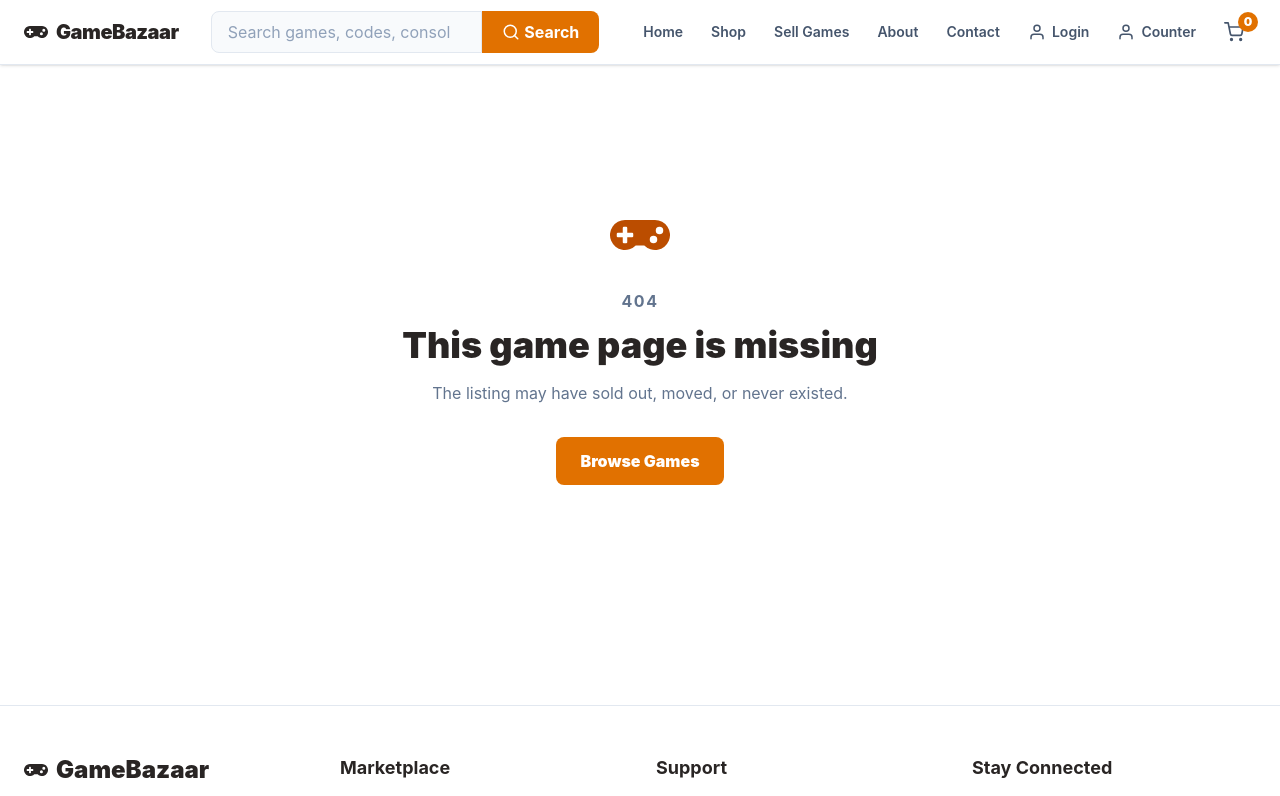
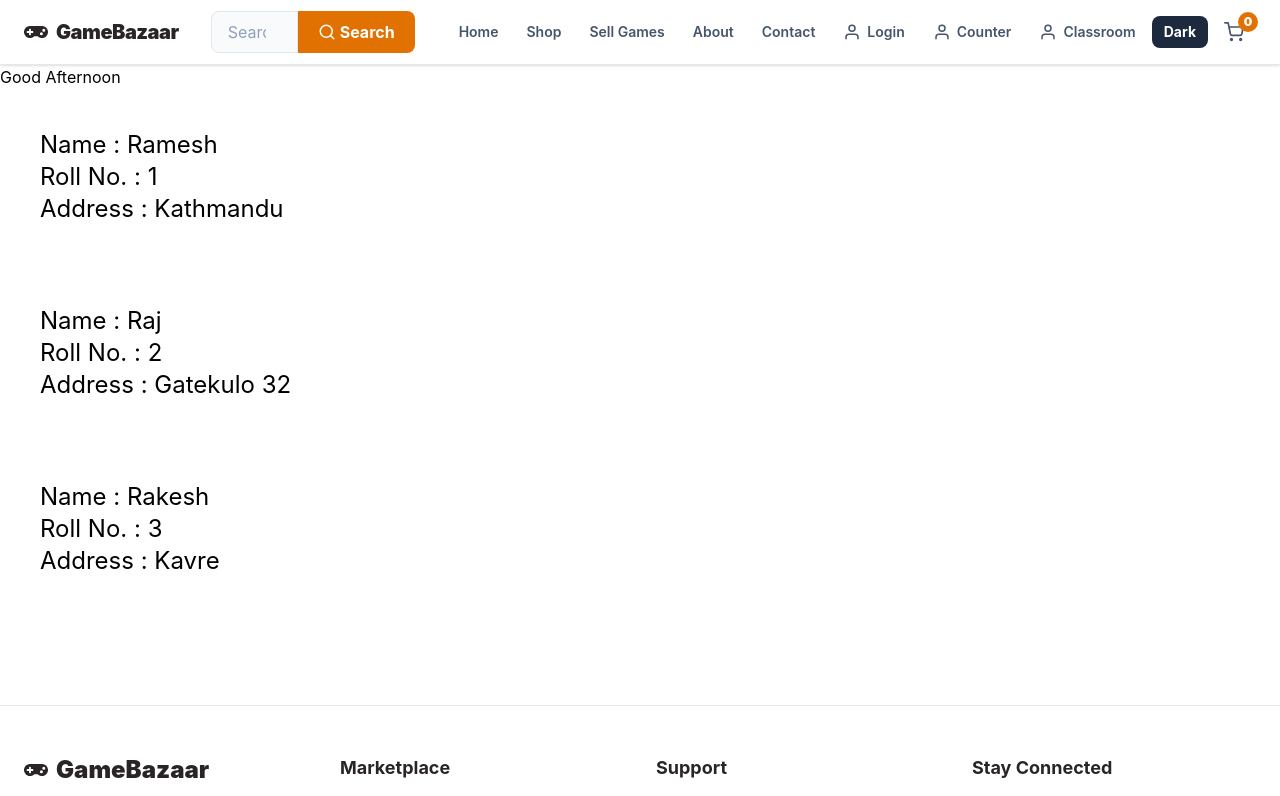
Before and after one commit to aarogya23/ReactApp-1, a React (Vite) app: page /classroom in a window 1280 px wide. Shown: the top 796 px of the page. Built offline with nearby package versions, Linux system fonts and the light colour scheme.

Commit message:
Update(themechnage) : update on the light and dark mode toggle in css

```diff
--- a/src/App.jsx
+++ b/src/App.jsx
@@ -1,10 +1,19 @@
-import React from 'react'
+import React, { createContext, useState } from 'react'
 import MyRouter from './MyRouter'
+import { MyContext, MyContextProvider } from './hooks/MyContext'
+export const MyThemeContext = createContext()
 
 const App = () => {
+
+  let [theme, setTheme] = useState('light')
+
   return (
     <>
-     <MyRouter />
+    <MyThemeContext.Provider value={{theme, setTheme}}>
+    <MyContextProvider>
+      <MyRouter />
+    </MyContextProvider>
+    </MyThemeContext.Provider>
     </>
   )
 }
--- a/src/MyRouter.jsx
+++ b/src/MyRouter.jsx
@@ -11,6 +11,7 @@ import AboutUs from './pages/AboutUs'
 import ContactUs from './pages/Contactus'
 import Services from './pages/Services'
 import Counter from './hooks/Counter'
+import Classroom from './pages/Classroom'
 const MyRouter = () => {
   return (
     <Router>
@@ -34,7 +35,7 @@ const MyRouter = () => {
             <Route path='/services' element={<Services/>} />
 
             <Route path='counter' element={<Counter/>} />
-
+            <Route path='classroom' element={<Classroom/>} />
             </Route>
         </Routes>
     </Router>
--- /dev/null
+++ b/src/components/Student.jsx
@@ -0,0 +1,49 @@
+import React from 'react'
+
+const Student = (props) => {
+  return (
+    <div className='p-10 text-2xl'>
+
+
+
+       <h1>
+            Name : {props.name}
+       </h1>
+       <h2>
+         Roll No. : {props.roll}
+       </h2>
+       <h2>
+        Address : {props.address}
+       </h2>
+
+
+
+
+    </div>
+
+  )
+}
+
+// Destructuring
+// const Student = ({name = 'n/a',roll = 'n/a',address = = 'n/a'}) => {
+//   return (
+//     <div className='p-10 text-2xl'>
+
+
+
+//        <h1>
+//             Name : {props.name}
+//        </h1>
+//        <h2>
+//          Roll No. : {props.roll}
+//        </h2>
+//        <h2>
+//         Address : {props.address}
+//        </h2>
+
+
+
+
+//     </div>
+
+export default Student
--- a/src/components/layouts/header.jsx
+++ b/src/components/layouts/header.jsx
@@ -1,7 +1,8 @@
-import React, { useState } from 'react'
+import React, { useContext, useState } from 'react'
 import { Link } from 'react-router-dom'
 import { FiSearch, FiShoppingCart, FiUser, FiMenu, FiX } from 'react-icons/fi'
 import { FaGamepad } from 'react-icons/fa'
+import { MyThemeContext } from '../../App'
 
 const navLinks = [
   { to: '/', label: 'Home' },
@@ -12,13 +13,27 @@ const navLinks = [
 ]
 
 const Header = () => {
+
+  // let value = useContext{MythemeContext}A
   const [menuOpen, setMenuOpen] = useState(false)
 
+  let {theme, setTheme}  = useContext(MyThemeContext)
+
+
+  const toggleTheme = () =>{
+    if(theme == 'light'){
+      setTheme('dark');
+    }
+    else{
+      setTheme('light');
+    }
+  }
+
   return (
-    <header className="bg-white text-stone-800 shadow-sm sticky top-0 z-50 border-b border-slate-200">
+    <header className={`${theme === 'light' ? 'bg-white border-slate-200' : 'bg-slate-900 border-slate-700'} shadow-sm sticky top-0 z-50 border-b transition-colors duration-300`}>
       <div className="max-w-7xl mx-auto px-4 sm:px-6">
         <div className="flex items-center justify-between h-16">
-          <Link to="/" className="flex items-center gap-2 text-xl font-black tracking-tight text-stone-800 hover:text-amber-700 transition-colors">
+          <Link to="/" className={`flex items-center gap-2 text-xl font-black tracking-tight transition-colors ${theme === 'light' ? 'text-stone-800 hover:text-amber-700' : 'text-white hover:text-amber-400'}`}>
             <FaGamepad className="text-2xl" />
             GameBazaar
           </Link>
@@ -28,7 +43,7 @@ const Header = () => {
               <input
                 type="search"
                 placeholder="Search games, codes, consoles..."
-                className="w-full bg-slate-50 text-stone-700 placeholder:text-slate-400 border border-slate-200 rounded-l-lg px-4 py-2 focus:outline-none focus:ring-2 focus:ring-amber-200"
+                className={`w-full border rounded-l-lg px-4 py-2 focus:outline-none focus:ring-2 focus:ring-amber-200 transition-colors duration-300 ${theme === 'light' ? 'bg-slate-50 text-stone-700 placeholder:text-slate-400 border-slate-200' : 'bg-slate-800 text-slate-100 placeholder:text-slate-500 border-slate-600'}`}
               />
               <button className="bg-amber-600 hover:bg-amber-700 text-white px-5 py-2 rounded-r-lg transition-colors flex items-center gap-1 font-bold">
                 <FiSearch className="text-lg" />
@@ -42,20 +57,27 @@ const Header = () => {
               <Link
                 key={link.to}
                 to={link.to}
-                className="px-3 py-2 rounded-lg text-sm font-semibold text-slate-600 hover:text-amber-700 hover:bg-amber-50 transition-all"
+                className={`px-3 py-2 rounded-lg text-sm font-semibold transition-all ${theme === 'light' ? 'text-slate-600 hover:text-amber-700 hover:bg-amber-50' : 'text-slate-300 hover:text-amber-400 hover:bg-slate-800'}`}
               >
                 {link.label}
               </Link>
             ))}
-            <Link to="#" className="flex items-center gap-1.5 px-3 py-2 rounded-lg text-sm font-semibold text-slate-600 hover:text-amber-700 hover:bg-amber-50 transition-all">
+            <Link to="#" className={`flex items-center gap-1.5 px-3 py-2 rounded-lg text-sm font-semibold transition-all ${theme === 'light' ? 'text-slate-600 hover:text-amber-700 hover:bg-amber-50' : 'text-slate-300 hover:text-amber-400 hover:bg-slate-800'}`}>
               <FiUser className="text-lg" />
               Login
             </Link>
-            <Link to="/counter" className="flex items-center gap-1.5 px-3 py-2 rounded-lg text-sm font-semibold text-slate-600 hover:text-amber-700 hover:bg-amber-50 transition-all">
+            <Link to="/counter" className={`flex items-center gap-1.5 px-3 py-2 rounded-lg text-sm font-semibold transition-all ${theme === 'light' ? 'text-slate-600 hover:text-amber-700 hover:bg-amber-50' : 'text-slate-300 hover:text-amber-400 hover:bg-slate-800'}`}>
               <FiUser className="text-lg" />
               Counter
             </Link>
-            <Link to="#" className="relative flex items-center gap-1.5 px-3 py-2 rounded-lg text-slate-600 hover:text-amber-700 hover:bg-amber-50 transition-all">
+             <Link to="/classroom" className={`flex items-center gap-1.5 px-3 py-2 rounded-lg text-sm font-semibold transition-all ${theme === 'light' ? 'text-slate-600 hover:text-amber-700 hover:bg-amber-50' : 'text-slate-300 hover:text-amber-400 hover:bg-slate-800'}`}>
+              <FiUser className="text-lg" />
+              Classroom
+            </Link>
+            <button onClick={toggleTheme} className={`px-3 py-1.5 rounded-lg text-sm font-bold transition-all ${theme === 'light' ? 'bg-slate-800 text-white hover:bg-slate-700' : 'bg-amber-500 text-slate-900 hover:bg-amber-400'}`}>
+              {theme === 'light' ? 'Dark' : 'Light'}
+            </button>
+            <Link to="#" className={`relative flex items-center gap-1.5 px-3 py-2 rounded-lg transition-all ${theme === 'light' ? 'text-slate-600 hover:text-amber-700 hover:bg-amber-50' : 'text-slate-300 hover:text-amber-400 hover:bg-slate-800'}`}>
               <FiShoppingCart className="text-xl" />
               <span className="absolute -top-0.5 -right-0.5 bg-amber-600 text-white text-xs font-black rounded-full w-5 h-5 flex items-center justify-center">
                 0
@@ -65,7 +87,7 @@ const Header = () => {
 
           <button
             onClick={() => setMenuOpen(!menuOpen)}
-            className="md:hidden text-2xl text-slate-700 hover:text-amber-700 transition-colors"
+            className={`md:hidden text-2xl transition-colors ${theme === 'light' ? 'text-slate-700 hover:text-amber-700' : 'text-slate-300 hover:text-amber-400'}`}
             aria-label="Toggle navigation menu"
           >
             {menuOpen ? <FiX /> : <FiMenu />}
@@ -73,12 +95,12 @@ const Header = () => {
         </div>
 
         {menuOpen && (
-          <div className="md:hidden pb-4 border-t border-slate-200 mt-1 pt-4 space-y-3">
+          <div className={`md:hidden pb-4 border-t mt-1 pt-4 space-y-3 ${theme === 'light' ? 'border-slate-200' : 'border-slate-700'}`}>
             <div className="flex">
               <input
                 type="search"
                 placeholder="Search games..."
-                className="w-full bg-slate-50 text-stone-700 placeholder:text-slate-400 border border-slate-200 rounded-l-lg px-4 py-2 focus:outline-none focus:ring-2 focus:ring-amber-200"
+                className={`w-full border rounded-l-lg px-4 py-2 focus:outline-none focus:ring-2 focus:ring-amber-200 transition-colors duration-300 ${theme === 'light' ? 'bg-slate-50 text-stone-700 placeholder:text-slate-400 border-slate-200' : 'bg-slate-800 text-slate-100 placeholder:text-slate-500 border-slate-600'}`}
               />
               <button className="bg-amber-600 hover:bg-amber-700 text-white px-4 py-2 rounded-r-lg transition-colors">
                 <FiSearch className="text-lg" />
@@ -91,7 +113,7 @@ const Header = () => {
                   key={link.to}
                   to={link.to}
                   onClick={() => setMenuOpen(false)}
-                  className="px-3 py-2.5 rounded-lg text-slate-600 hover:text-amber-700 hover:bg-amber-50 transition-all"
+                  className={`px-3 py-2.5 rounded-lg transition-all ${theme === 'light' ? 'text-slate-600 hover:text-amber-700 hover:bg-amber-50' : 'text-slate-300 hover:text-amber-400 hover:bg-slate-800'}`}
                 >
                   {link.label}
                 </Link>
--- /dev/null
+++ b/src/hooks/MyContext.jsx
@@ -0,0 +1,9 @@
+import { createContext } from "react";
+
+export const MyContext = createContext()
+
+export const MyContextProvider = ({children}) =>{
+    return <MyContext.Provider value={'Good Afternoon'}>
+        {children}
+    </MyContext.Provider>
+}
--- /dev/null
+++ b/src/pages/Classroom.jsx
@@ -0,0 +1,20 @@
+import React, { useContext } from 'react'
+import Student from '../components/Student'
+import { MyContext } from '../hooks/MyContext'
+
+const Classroom = () => {
+
+    let msg = useContext(MyContext)
+  return (
+    <div>
+        <h1>{msg}</h1>
+        <Student name='Ramesh' roll = '1'  address = 'Kathmandu' />
+        <Student name='Raj' roll = '2'  address = 'Gatekulo 32' />
+        <Student name='Rakesh' roll = '3'  address = 'Kavre' />
+    </div>
+
+
+  )
+}
+
+export default Classroom
```
